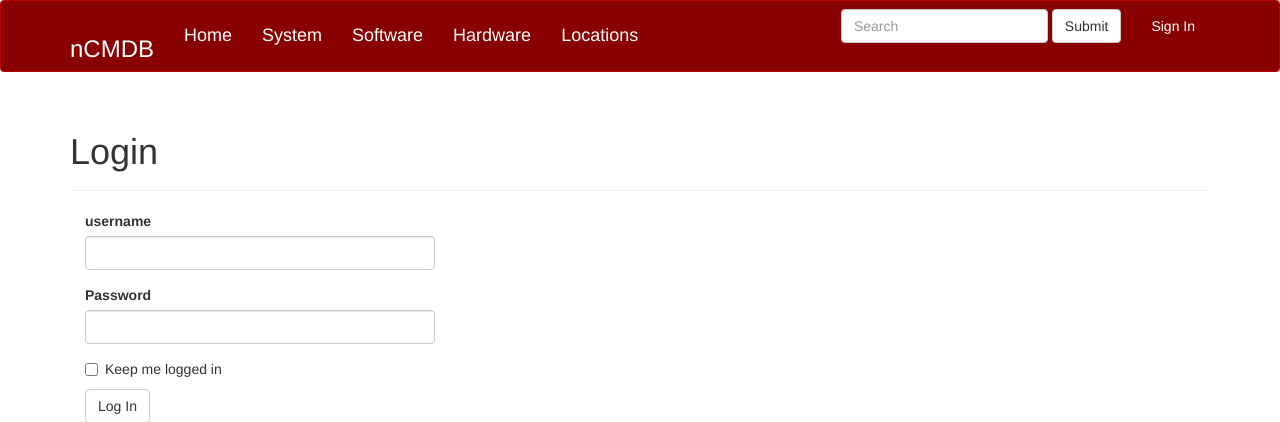
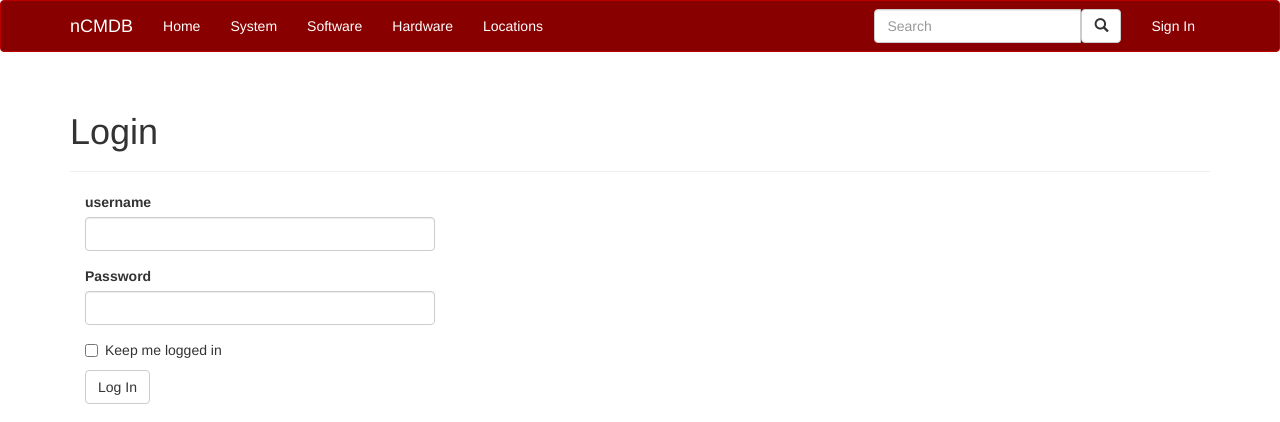
Before and after one commit to mrccao/cmdb, a Flask app: a page that uses app/templates/base.html in a window 1280 px wide. Shown: the top 422 px of the page. Run offline with Flask 2, Linux system fonts and the light colour scheme; parts of the project's set-up code (start-up, migrations or seed data) failed here and were passed over; some libraries are stand-ins or nearby versions.

Commit message:
Navbar items and search visual changes

```diff
--- a/app/templates/base.html
+++ b/app/templates/base.html
@@ -19,15 +19,15 @@
                 <span class="icon-bar"></span>
                 <span class="icon-bar"></span>
             </button>
-            <span class="navbar-brand"><h3>nCMDB</h3></span>
+            <div class="navbar-brand">nCMDB</div>
         </div>
         <div class="navbar-collapse collapse">
             <ul class="nav navbar-nav">
-                <li><a href="{{ url_for('main.index') }}"><h4>Home</h4></a></li>
-                <li><a href="{{ url_for('main.system') }}"><h4>System</h4></a></li>
-                <li><a href="{{ url_for('main.software') }}"><h4>Software</h4></a></li>
-                <li><a href="{{ url_for('main.hardware') }}"><h4>Hardware</h4></a></li>
-                <li><a href="{{ url_for('main.locations') }}"><h4>Locations</h4></a></li>
+                <li><a href="{{ url_for('main.index') }}">Home</a></li>
+                <li><a href="{{ url_for('main.system') }}">System</a></li>
+                <li><a href="{{ url_for('main.software') }}">Software</a></li>
+                <li><a href="{{ url_for('main.hardware') }}">Hardware</a></li>
+                <li><a href="{{ url_for('main.locations') }}">Locations</a></li>
             </ul>
             <ul class="nav navbar-nav navbar-right">
                 {% if current_user.is_authenticated() %}
@@ -37,10 +37,14 @@
                 {% endif %}
            </ul>
       <form class="navbar-form navbar-right" role="search">
-        <div class="form-group">
-          <input type="text" class="form-control" placeholder="Search">
+        <div class="input-group">
+            <div class="form-group">
+            <input type="text" class="form-control" placeholder="Search">
+            <!-- <button type="submit" class="btn btn-default">Submit</button> -->
+            <button type="submit" class="btn btn-default"><span class="glyphicon glyphicon-search"></span></button>
+            </div>
+
         </div>
-        <button type="submit" class="btn btn-default">Submit</button>
       </form>
         </div>
 
```
